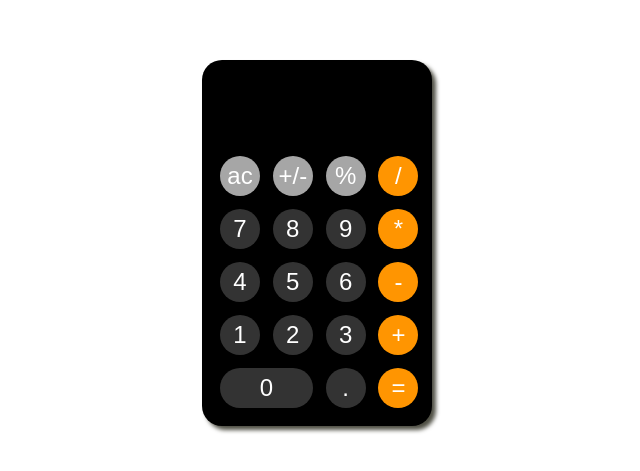
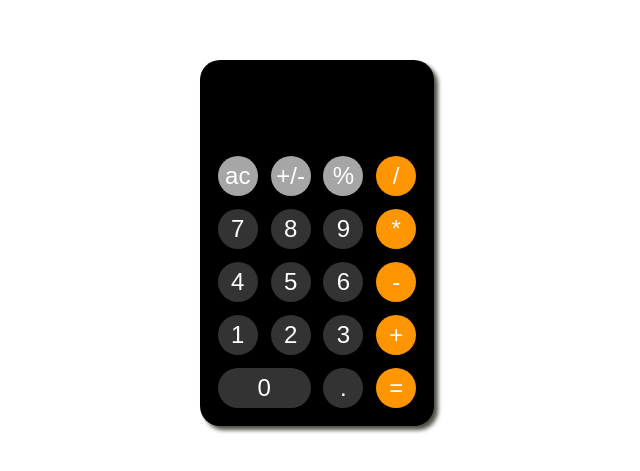
Before and after one commit to AlekseyMonakhov/frontEnd-pro, a plain HTML site: page homeWork14/index.html in a window 1280 px wide. Shown: the part 157-628 px from the top of the page, 323-963 px from the left. Drawn offline with Linux system fonts and the light colour scheme.

Commit message:
plaing with styles

```diff
--- a/homeWork14/style.css
+++ b/homeWork14/style.css
@@ -9,7 +9,8 @@ body {
     align-items: center;
 }
 .calc {
-    width: 230px;
+    width: fit-content;
+    max-width: 300px;
     height: fit-content;
     max-height: 400px;
     border-radius: 20px;
@@ -22,11 +23,10 @@ body {
 }
 
 .calc-screen {
-    height: 20%;
+    max-height: 20vh;
+    max-width: max-content;
     padding: 20px 10px 10px;
     display: grid;
-    justify-items: end;
-    align-items: end;
     margin-bottom: 2vh;
     overflow-x: auto;
     overflow-y: hidden;
```
